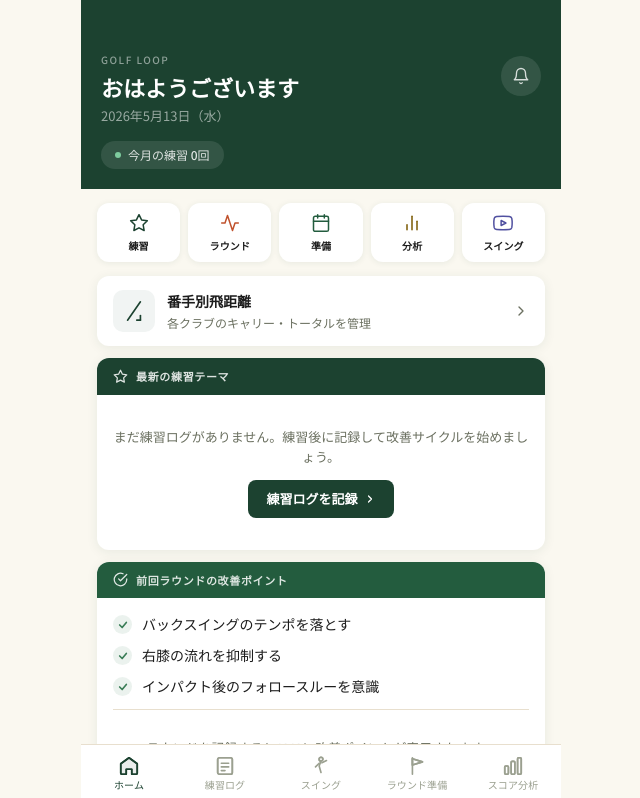
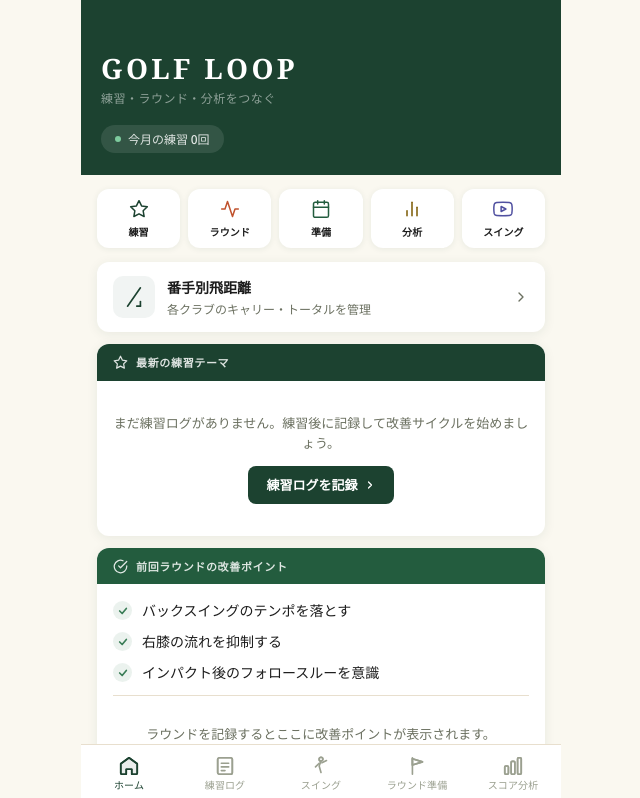
Before and after one commit to tsuchida-dev73/golf-loop, a Next.js app: page / in a window 1280 px wide. Shown: the top 798 px of the page, without its empty margins (319-959 px from the left). Built offline with nearby package versions, Linux system fonts and the light colour scheme.

Commit message:
Improve dashboard header and logo

```diff
--- a/app/analysis/page.tsx
+++ b/app/analysis/page.tsx
@@ -898,7 +898,7 @@ export default function AnalysisPage() {
 
       {/* Header */}
       <header style={{ backgroundColor: FOREST, padding: '52px 20px 22px' }}>
-        <div style={{ color: 'rgba(255,255,255,0.5)', fontSize: '10px', letterSpacing: '0.15em', marginBottom: '6px', fontWeight: 500 }}>GOLF LOOP</div>
+        <div style={{ color: 'rgba(255,255,255,0.65)', fontSize: '12px', letterSpacing: '0.28em', marginBottom: '8px', fontWeight: 400, fontFamily: "Georgia, 'Times New Roman', serif" }}>GOLF LOOP</div>
         <h1 style={{ color: '#fff', fontSize: '22px', fontWeight: 700, margin: 0, lineHeight: 1.3 }}>スコア分析</h1>
         <p style={{ color: 'rgba(255,255,255,0.55)', fontSize: '13px', margin: '4px 0 0' }}>
           {hasData ? `直近 ${Math.min(logs.length, 3)} ラウンドのデータから分析` : '保存済みラウンドから課題を見える化'}
--- a/app/club-distance/page.tsx
+++ b/app/club-distance/page.tsx
@@ -96,7 +96,7 @@ export default function ClubDistancePage() {
 
       {/* Header */}
       <header style={{ backgroundColor: FOREST, padding: '52px 20px 20px' }}>
-        <div style={{ color: 'rgba(255,255,255,0.5)', fontSize: '10px', letterSpacing: '0.15em', marginBottom: '6px', fontWeight: 500 }}>
+        <div style={{ color: 'rgba(255,255,255,0.65)', fontSize: '12px', letterSpacing: '0.28em', marginBottom: '8px', fontWeight: 400, fontFamily: "Georgia, 'Times New Roman', serif" }}>
           GOLF LOOP
         </div>
         <h1 style={{ color: '#FFFFFF', fontSize: '22px', fontWeight: 700, margin: 0, lineHeight: 1.3 }}>
--- a/app/page.tsx
+++ b/app/page.tsx
@@ -282,42 +282,43 @@ export default function HomePage() {
     <div style={{ maxWidth: '480px', margin: '0 auto', minHeight: '100dvh', backgroundColor: CREAM }}>
 
       {/* Header */}
-      <header style={{ backgroundColor: FOREST, padding: '52px 20px 20px' }}>
-        <div style={{ display: 'flex', justifyContent: 'space-between', alignItems: 'flex-start' }}>
-          <div>
-            <div style={{ color: 'rgba(255,255,255,0.5)', fontSize: '10px', letterSpacing: '0.15em', marginBottom: '6px', fontWeight: 500 }}>
-              GOLF LOOP
-            </div>
-            <h1 style={{ color: '#FFFFFF', fontSize: '22px', fontWeight: 700, margin: 0, lineHeight: 1.3 }}>
-              おはようございます
-            </h1>
-            <div style={{ color: 'rgba(255,255,255,0.55)', fontSize: '13px', marginTop: '4px' }}>
-              {mounted ? todayLabel : ''}
-            </div>
-          </div>
-          <button
-            style={{ width: '40px', height: '40px', borderRadius: '50%', backgroundColor: 'rgba(255,255,255,0.1)', border: 'none', cursor: 'pointer', display: 'flex', alignItems: 'center', justifyContent: 'center', marginTop: '4px' }}
-          >
-            <svg width="18" height="18" viewBox="0 0 24 24" fill="none" stroke="rgba(255,255,255,0.8)" strokeWidth="1.8" strokeLinecap="round" strokeLinejoin="round">
-              <path d="M18 8A6 6 0 0 0 6 8c0 7-3 9-3 9h18s-3-2-3-9" />
-              <path d="M13.73 21a2 2 0 0 1-3.46 0" />
-            </svg>
-          </button>
-        </div>
+      <header style={{ backgroundColor: FOREST, padding: '52px 20px 22px' }}>
+        <h1 style={{ color: '#FFFFFF', fontSize: '28px', fontWeight: 700, margin: '0 0 5px', lineHeight: 1.15, letterSpacing: '0.12em', fontFamily: "Georgia, 'Times New Roman', serif" }}>
+          GOLF LOOP
+        </h1>
+        <p style={{ color: 'rgba(255,255,255,0.5)', fontSize: '12px', margin: '0 0 18px', letterSpacing: '0.04em' }}>
+          練習・ラウンド・分析をつなぐ
+        </p>
 
         {mounted && (
-          <div style={{ marginTop: '16px', display: 'flex', gap: '8px' }}>
+          <div style={{ display: 'flex', flexWrap: 'wrap', gap: '8px' }}>
             <div style={{ display: 'inline-flex', alignItems: 'center', gap: '7px', backgroundColor: 'rgba(255,255,255,0.1)', borderRadius: '20px', padding: '5px 14px' }}>
               <div style={{ width: '6px', height: '6px', borderRadius: '50%', backgroundColor: '#7ECB9E' }} />
               <span style={{ color: 'rgba(255,255,255,0.85)', fontSize: '12px', fontWeight: 500 }}>
                 今月の練習 {practiceThisMonth}回
               </span>
             </div>
-            {daysSinceRound !== null && (
+            {latestPractice?.theme && (
+              <div style={{ display: 'inline-flex', alignItems: 'center', gap: '7px', backgroundColor: 'rgba(255,255,255,0.1)', borderRadius: '20px', padding: '5px 14px', maxWidth: '170px' }}>
+                <div style={{ width: '6px', height: '6px', borderRadius: '50%', backgroundColor: '#A8E6C8', flexShrink: 0 }} />
+                <span style={{ color: 'rgba(255,255,255,0.85)', fontSize: '12px', fontWeight: 500, overflow: 'hidden', textOverflow: 'ellipsis', whiteSpace: 'nowrap' }}>
+                  {latestPractice.theme}
+                </span>
+              </div>
+            )}
+            {latestPlan && daysUntil(latestPlan.date) >= 0 && (
               <div style={{ display: 'inline-flex', alignItems: 'center', gap: '7px', backgroundColor: 'rgba(255,255,255,0.1)', borderRadius: '20px', padding: '5px 14px' }}>
                 <div style={{ width: '6px', height: '6px', borderRadius: '50%', backgroundColor: '#F9C74F' }} />
                 <span style={{ color: 'rgba(255,255,255,0.85)', fontSize: '12px', fontWeight: 500 }}>
-                  最終ラウンド {daysSinceRound === 0 ? '今日' : `${daysSinceRound}日前`}
+                  次回 {daysUntil(latestPlan.date)}日後
+                </span>
+              </div>
+            )}
+            {latestRound && (
+              <div style={{ display: 'inline-flex', alignItems: 'center', gap: '7px', backgroundColor: 'rgba(255,255,255,0.1)', borderRadius: '20px', padding: '5px 14px' }}>
+                <div style={{ width: '6px', height: '6px', borderRadius: '50%', backgroundColor: '#90C4F9' }} />
+                <span style={{ color: 'rgba(255,255,255,0.85)', fontSize: '12px', fontWeight: 500 }}>
+                  前回 {calcRoundStats(latestRound).score}打
                 </span>
               </div>
             )}
--- a/app/practice/page.tsx
+++ b/app/practice/page.tsx
@@ -338,7 +338,7 @@ export default function PracticePage() {
 
       {/* Header */}
       <header style={{ backgroundColor: FOREST, padding: '52px 20px 22px' }}>
-        <div style={{ color: 'rgba(255,255,255,0.5)', fontSize: '10px', letterSpacing: '0.15em', marginBottom: '6px', fontWeight: 500 }}>GOLF LOOP</div>
+        <div style={{ color: 'rgba(255,255,255,0.65)', fontSize: '12px', letterSpacing: '0.28em', marginBottom: '8px', fontWeight: 400, fontFamily: "Georgia, 'Times New Roman', serif" }}>GOLF LOOP</div>
         <h1 style={{ color: '#FFFFFF', fontSize: '22px', fontWeight: 700, margin: 0, lineHeight: 1.3 }}>練習ログ</h1>
         <p style={{ color: 'rgba(255,255,255,0.55)', fontSize: '13px', margin: '4px 0 0' }}>記録して改善サイクルを回す</p>
       </header>
--- a/app/round-plan/page.tsx
+++ b/app/round-plan/page.tsx
@@ -500,7 +500,7 @@ export default function RoundPlanPage() {
 
       {/* Header */}
       <header style={{ backgroundColor: FOREST, padding: '52px 20px 22px' }}>
-        <div style={{ color: 'rgba(255,255,255,0.5)', fontSize: '10px', letterSpacing: '0.15em', marginBottom: '6px', fontWeight: 500 }}>GOLF LOOP</div>
+        <div style={{ color: 'rgba(255,255,255,0.65)', fontSize: '12px', letterSpacing: '0.28em', marginBottom: '8px', fontWeight: 400, fontFamily: "Georgia, 'Times New Roman', serif" }}>GOLF LOOP</div>
         <h1 style={{ color: '#fff', fontSize: '22px', fontWeight: 700, margin: 0, lineHeight: 1.3 }}>ラウンド準備</h1>
         <p style={{ color: 'rgba(255,255,255,0.55)', fontSize: '13px', margin: '4px 0 0' }}>当日の戦略をまとめて万全の準備を</p>
       </header>
--- a/app/round/page.tsx
+++ b/app/round/page.tsx
@@ -546,7 +546,7 @@ export default function RoundPage() {
 
       {/* Header */}
       <header style={{ backgroundColor: FOREST, padding: '52px 20px 22px' }}>
-        <div style={{ color: 'rgba(255,255,255,0.5)', fontSize: '10px', letterSpacing: '0.15em', marginBottom: '6px', fontWeight: 500 }}>GOLF LOOP</div>
+        <div style={{ color: 'rgba(255,255,255,0.65)', fontSize: '12px', letterSpacing: '0.28em', marginBottom: '8px', fontWeight: 400, fontFamily: "Georgia, 'Times New Roman', serif" }}>GOLF LOOP</div>
         <h1 style={{ color: '#fff', fontSize: '22px', fontWeight: 700, margin: 0, lineHeight: 1.3 }}>ラウンド記録</h1>
         <p style={{ color: 'rgba(255,255,255,0.55)', fontSize: '13px', margin: '4px 0 0' }}>18ホールのスコアを記録する</p>
       </header>
--- a/app/swing/page.tsx
+++ b/app/swing/page.tsx
@@ -445,7 +445,7 @@ export default function SwingPage() {
 
       {/* Header */}
       <header style={{ backgroundColor: FOREST, padding: '52px 20px 22px' }}>
-        <div style={{ color: 'rgba(255,255,255,0.5)', fontSize: '10px', letterSpacing: '0.15em', marginBottom: '6px', fontWeight: 500 }}>GOLF LOOP</div>
+        <div style={{ color: 'rgba(255,255,255,0.65)', fontSize: '12px', letterSpacing: '0.28em', marginBottom: '8px', fontWeight: 400, fontFamily: "Georgia, 'Times New Roman', serif" }}>GOLF LOOP</div>
         <h1 style={{ color: '#fff', fontSize: '22px', fontWeight: 700, margin: 0, lineHeight: 1.3 }}>スイング</h1>
         <p style={{ color: 'rgba(255,255,255,0.55)', fontSize: '13px', margin: '4px 0 0' }}>動画記録とフォーム改善メモ</p>
       </header>
```
